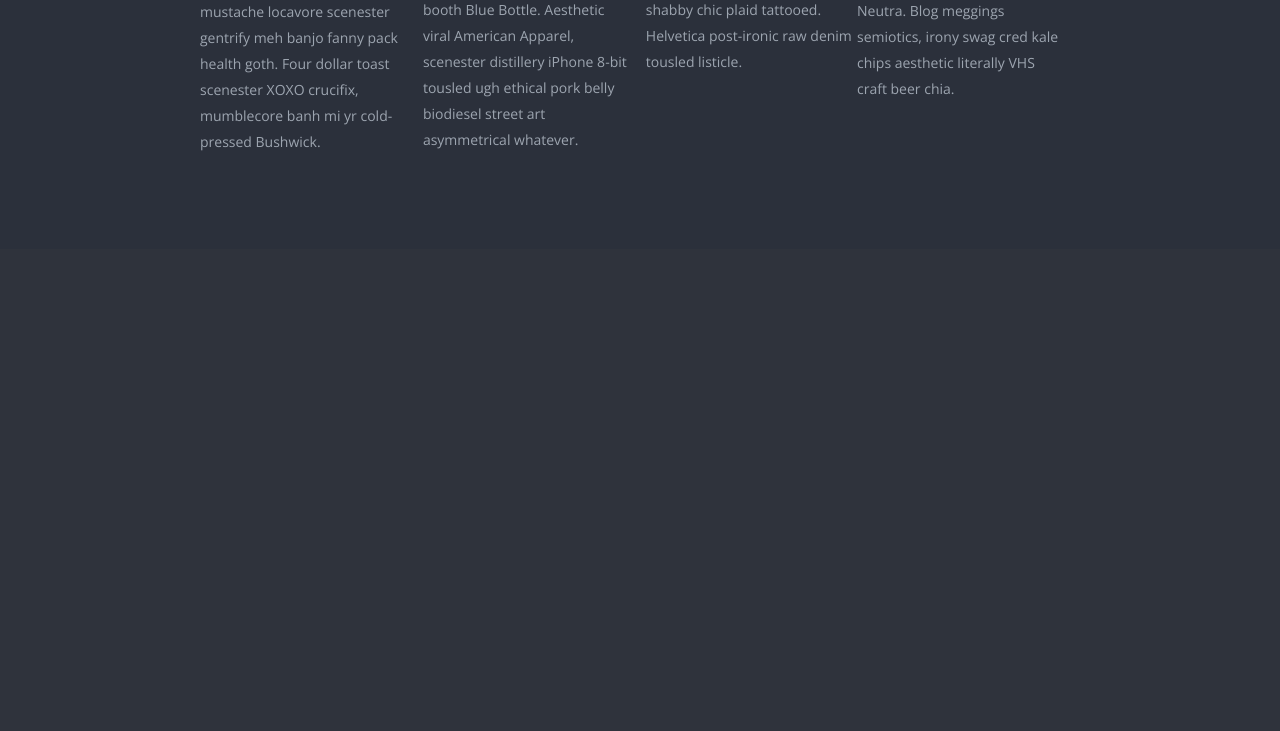
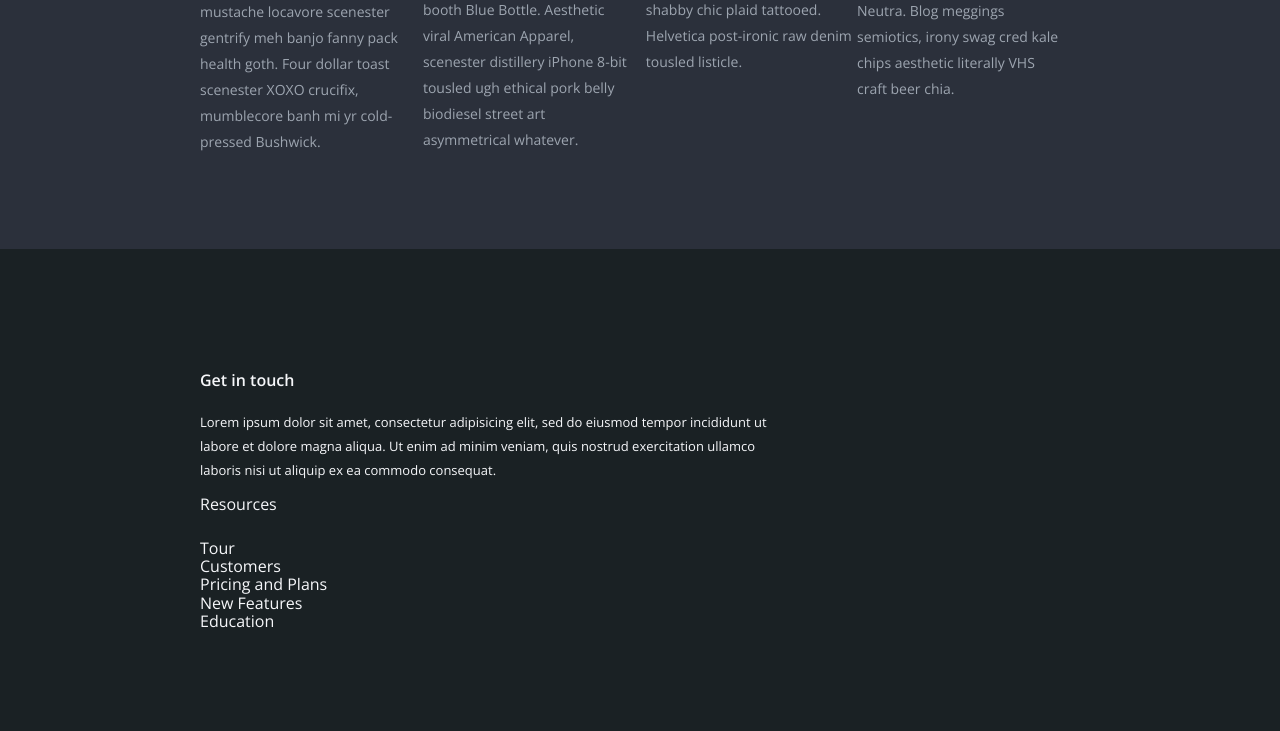
Before and after one commit to brampauwelyn/webdesigner-courses, a PHP site: page / in a window 1280 px wide. Shown: the part 3354-4085 px from the top of the page. Before the commit the page ends 3505 px from the top, so only its background shows below. Run offline with PHP 8.4, Linux system fonts and the light colour scheme.

Commit message:
progress on course1

```diff
--- a/course1/css/style.css
+++ b/course1/css/style.css
@@ -261,3 +261,39 @@ header {
   font-size: 14px;
   line-height: 26px;
 }
+
+
+/* FOOTER */
+
+footer {
+  padding: 100px 200px;
+  background-color: #1a2124;
+}
+
+#get-in-touch {
+  color: #f6f7fa;
+}
+
+#get-in-touch p {
+  font-size: 13px;
+  width: 572px;
+  line-height: 24px;
+}
+
+.footer-nav {
+  margin: 0;
+  padding: 0;
+}
+
+.footer-nav li {
+  list-style: none;
+}
+
+.footer-nav li a {
+  text-decoration: none;
+  color: #f6f7fa;
+}
+
+.footer-nav li:first-child {
+  margin-bottom: 25px;
+}
--- a/course1/index.html
+++ b/course1/index.html
@@ -172,5 +172,34 @@
     <div class="clearfix"></div>
   </section>
 
+  <footer>
+    <div id="get-in-touch">
+      <h4>Get in touch</h4>
+      <p>Lorem ipsum dolor sit amet, consectetur adipisicing elit, sed do eiusmod tempor incididunt ut labore et dolore magna aliqua. Ut enim ad minim
+        veniam, quis nostrud exercitation ullamco laboris nisi ut aliquip ex ea commodo consequat.
+      </p>
+    </div>
+    <ul class="footer-nav">
+      <li>
+        <a href="#">Resources</a>
+      </li>
+      <li>
+        <a href="#">Tour</a>
+      </li>
+      <li>
+        <a href="#">Customers</a>
+      </li>
+      <li>
+        <a href="#">Pricing and Plans</a>
+      </li>
+      <li>
+        <a href="#">New Features</a>
+      </li>
+      <li>
+        <a href="#">Education</a>
+      </li>
+    </ul>
+  </footer>
+
 </body>
 </html>
```
